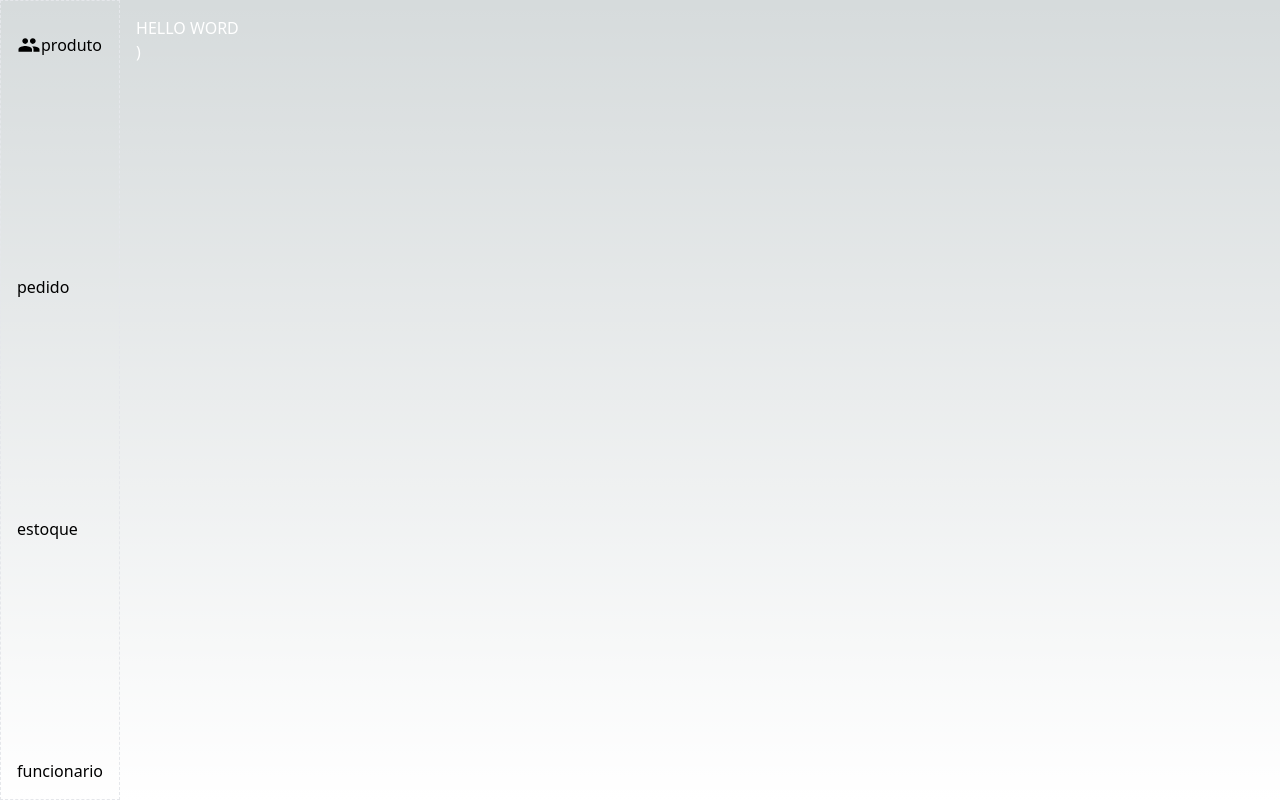
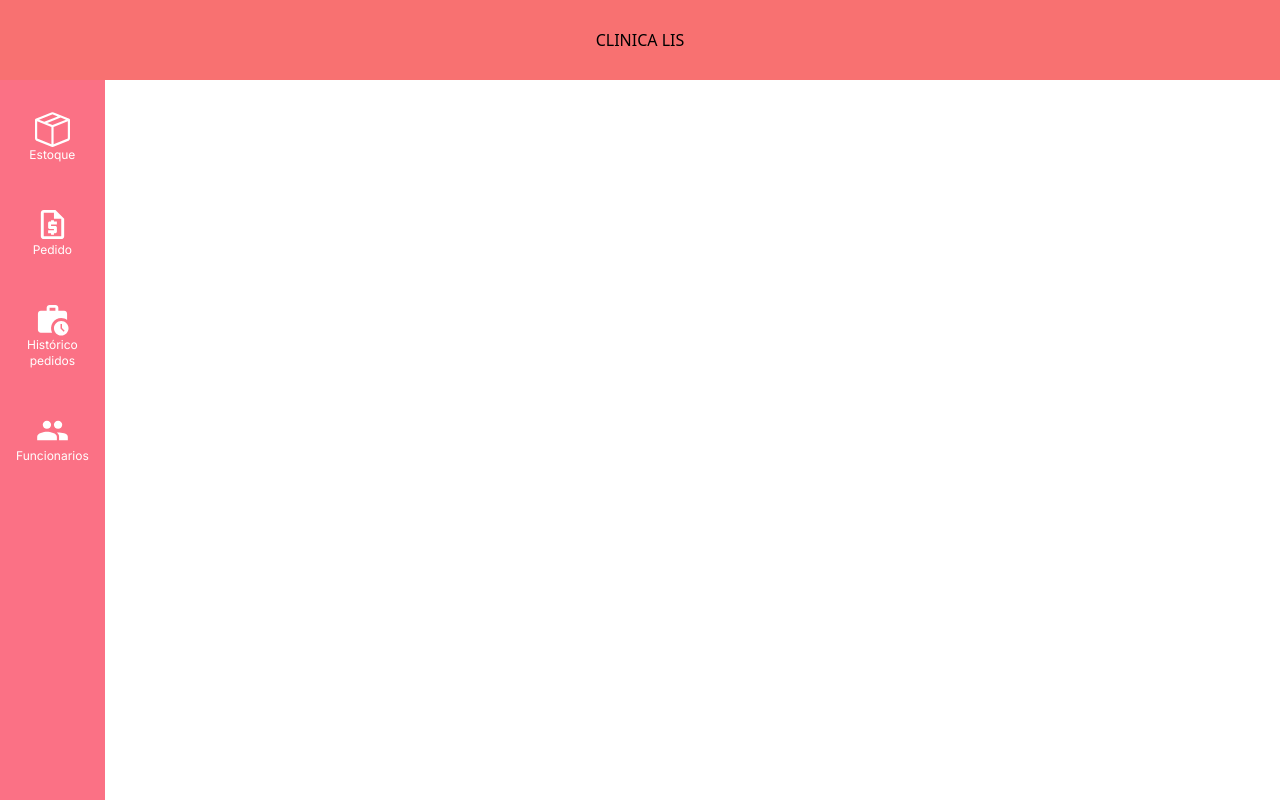
Before and after one commit to AleksVale/Modelagem, a Next.js app in the folder modelagem/: page / in a window 1280 px wide. Built offline with nearby package versions, Linux system fonts and the light colour scheme.

Commit message:
varias mudancas

```diff
--- /dev/null
+++ b/modelagem/src/components/Header.tsx
@@ -0,0 +1,7 @@
+export default function Header(){
+  return(
+    <header className="flex w-screen items-center justify-center bg-red-400 p-7">
+      <h1>CLINICA LIS</h1>
+    </header>
+  )
+}
--- a/modelagem/src/components/Layout.tsx
+++ b/modelagem/src/components/Layout.tsx
@@ -1,5 +1,6 @@
 import { ReactNode } from "react"
 import { Sidebar } from "./Sidebar"
+import Header from "./Header"
 
 type LayoutProps = {
   children: ReactNode
@@ -7,11 +8,14 @@ type LayoutProps = {
 
 export function Layout({children}:LayoutProps){
   return (
-    <div className="h-screen flex flex-row justify-start">
-      <Sidebar/>
-      <main className="bg-primary flex-1 p-4 text-white border-1 border-dashed ">
-        {children}
-      </main>
+    <div className="h-screen flex flex-col">
+      <Header/>
+        <main className="flex flex-row justify-start grow">
+          <Sidebar/>
+          <div className="bg-primary flex-1 p-4 text-white border-1 border-dashed ">
+            {children}
+          </div>
+        </main>
     </div>
   )
 }
--- a/modelagem/src/components/Sidebar.tsx
+++ b/modelagem/src/components/Sidebar.tsx
@@ -1,16 +1,24 @@
 import { FaGithub } from 'react-icons/fa'
 import { IoMdPeople } from 'react-icons/io';
+import { BsBoxSeam } from 'react-icons/bs';
+import { MdOutlineRequestQuote, MdWorkHistory } from 'react-icons/md';
+import { Inter } from 'next/font/google'
+import Link from 'next/link';
+const inter = Inter({ subsets: ['latin'] })
+
 
 
 export function Sidebar(){
   return (
-    <div className="h-screen px-4 pt-8 pb-4 bg-light flex justify-between flex-col border border-dashed">
-      <ul className="h-screen flex justify-between flex-col dark:bg-red-400">
-        <li className='flex'><IoMdPeople size={24}/> produto</li>
-        <li>pedido</li>
-        <li>estoque</li>
-        <li>funcionario</li>
-      </ul>
-    </div>
+    <aside className="px-4 text-white pt-8 pb-4 bg-rose-400 flex justify-between flex-col">
+      <nav className={`${inter.className} text-xs  flex justify-between flex-col`}>
+        <ul className='flex gap-11 flex-col'>
+          <li ><Link href='/estoque' className='flex flex-col items-center'><BsBoxSeam size={35}/>Estoque</Link></li>
+          <li className='flex flex-col items-center'><Link href='/pedidos' className='flex flex-col items-center'><MdOutlineRequestQuote size={35}/>Pedido</Link></li>
+          <li className='flex flex-col items-center'><Link href='/historico-pedidos' className='flex flex-col items-center'><MdWorkHistory size={35}/> <span>Histórico</span> <span>pedidos</span></Link></li>
+          <li className='flex flex-col items-center'><Link href='/funcionarios' className='flex flex-col items-center'><IoMdPeople size={35}/>Funcionarios</Link></li>
+        </ul>
+      </nav>
+    </aside>
   )
 }
--- a/modelagem/src/pages/Products.tsx
+++ /dev/null
@@ -1,7 +0,0 @@
-import { Inter } from 'next/font/google'
-
-const inter = Inter({ subsets: ['latin'] })
-
-export function Products(){
-
-}
--- /dev/null
+++ b/modelagem/src/pages/cadastro-funcionario.tsx
@@ -0,0 +1,15 @@
+
+export default function CadastroFuncionario(){
+  return(
+    <main className="flex flex-col items-center justify-center grow">
+      <h1>Cadastro Funcionário</h1>
+      <form action="/send-data-here" method="post" className="text-black">
+        <label htmlFor="first">First name:</label>
+        <input type="text" id="first" name="first" />
+        <label htmlFor="last">Last name:</label>
+        <input type="text" id="last" name="last" />
+        <button type="submit">Submit</button>
+      </form>
+    </main>
+  )
+}
--- /dev/null
+++ b/modelagem/src/pages/funcionarios.tsx
@@ -0,0 +1,3 @@
+export default function Funcionarios(){
+    return <h1>funcs</h1>
+}
--- /dev/null
+++ b/modelagem/src/pages/historico-pedidos.tsx
@@ -0,0 +1,3 @@
+export default function HistoricoPedidos(){
+  return <h1>historico</h1>
+}
--- /dev/null
+++ b/modelagem/src/pages/pedidos.tsx
@@ -0,0 +1,3 @@
+export default function Pedidos(){
+  return <h1>pedidos</h1>
+}
--- a/modelagem/src/styles/globals.css
+++ b/modelagem/src/styles/globals.css
@@ -2,26 +2,8 @@
 @tailwind components;
 @tailwind utilities;
 
-:root {
-  --foreground-rgb: 0, 0, 0;
-  --background-start-rgb: 214, 219, 220;
-  --background-end-rgb: 255, 255, 255;
+body{
+  margin: 0;
+  padding: 0;
+  box-sizing: border-box;
 }
-
-@media (prefers-color-scheme: dark) {
-  :root {
-    --foreground-rgb: 255, 255, 255;
-    --background-start-rgb: 0, 0, 0;
-    --background-end-rgb: 0, 0, 0;
-  }
-}
-
-body {
-  color: rgb(var(--foreground-rgb));
-  background: linear-gradient(
-      to bottom,
-      transparent,
-      rgb(var(--background-end-rgb))
-    )
-    rgb(var(--background-start-rgb));
-}
--- a/modelagem/tailwind.config.js
+++ b/modelagem/tailwind.config.js
@@ -6,6 +6,11 @@ module.exports = {
     './src/app/**/*.{js,ts,jsx,tsx}',
   ],
   theme: {
+    fontFamily: {
+      'sans': ['ui-sans-serif', 'system-ui'],
+      'serif': ['ui-serif', 'Georgia'],
+      'mono': ['ui-monospace', 'SFMono-Regular'],
+    },
     extend: {
       backgroundImage: {
         'gradient-radial': 'radial-gradient(var(--tw-gradient-stops))',
```
